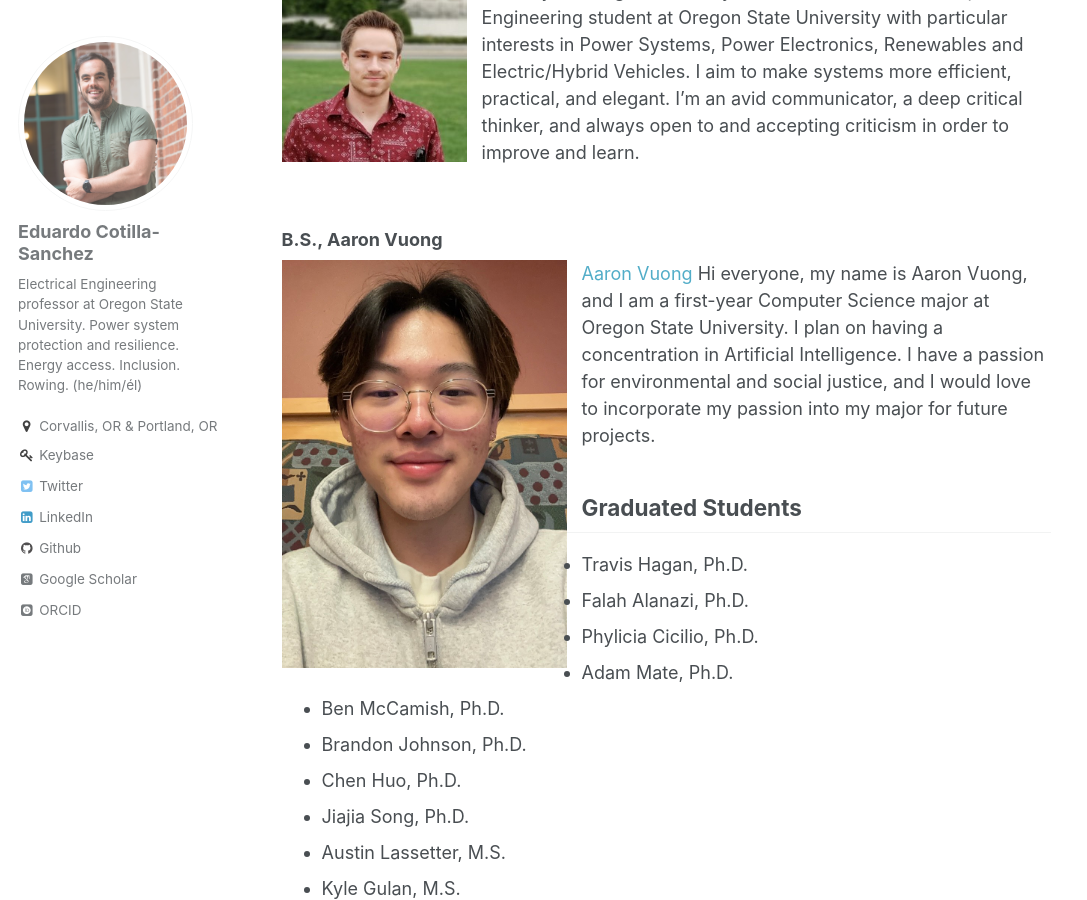
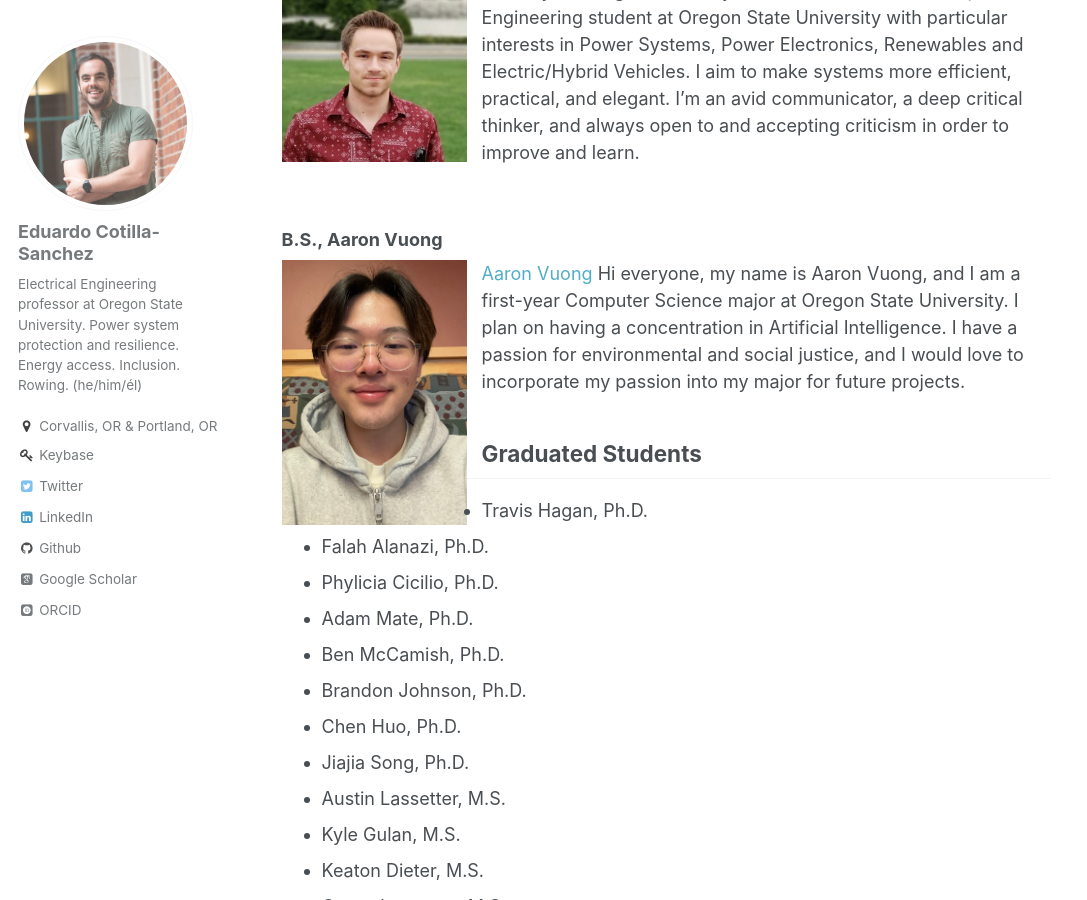
Before and after one commit to ecotillasanchez/ecotillasanchez.github.io, a Jekyll site: the page built from _pages/students.md, in a window 1280 px wide and 900 px high, scrolled down 2282 px. Shown: the whole window, without its empty margins (0-1087 px from the left). Built offline with Jekyll 4.4.1, drawn with Linux system fonts in a browser that asks for light colours; some web fonts are replaced.

Commit message:
Update students.md

```diff
--- a/_pages/students.md
+++ b/_pages/students.md
@@ -24,7 +24,7 @@ author_profile: true
 style="padding-right:15px"> I graduated with a bachelor's degree in Electrical engineering from Obafemi Awolowo University, Nigeria in 2018 and since then worked in the solar renewable industry where I was involved in rooftop installations and rural electrification design and installation of microgrids using Solar and BESS technologies. I am passionate about providing energy access to low income and rural environments through development of sustainable power systems. My research interests include power grid optimization, integration of renewable energy, microgrids design and application of data science tools in power systems. [LinkedIn](https://www.linkedin.com/in/abiodun-oseni/)
 
 ### Ph.D., Kalpani Wijesooriya
-<img align="left" src="https://ecotillasanchez.github.io/files/Kalpani.jpeg" alt="Kalpani Wijesooriya" width="200" height="200"
+<img align="left" src="https://ecotillasanchez.github.io/files/kalpani.jpeg" alt="Kalpani Wijesooriya" width="200" height="200"
 style="padding-right:15px"> I graduated with a bachelor’s degree in Electrical Engineering from University of Moratuwa, Sri Lanka in 2017. Since then I worked as a Building Management Systems Engineer for two years and then as a junior lecturer in University of Moratuwa. My research focuses are power system protection and application of Machine learning to power systems.  During my free time I would love to spend time with my family ,travel and read books.
 
 ### M.S., Riley Weinmann
@@ -40,7 +40,7 @@ style="padding-right:15px"> Zachery McLaughlin is a 1st year M.S. Electrical and
 <br />
 
 ### B.S., Aaron Vuong
-<img align="left" src="https://ecotillasanchez.github.io/files/aaron.jpg" alt="Aaron Vuong" width="300" height="200" style="padding-right:15px"> [Aaron Vuong]() Hi everyone, my name is Aaron Vuong, and I am a first-year Computer Science major at Oregon State University. I plan on having a concentration in Artificial Intelligence. I have a passion for environmental and social justice, and I would love to incorporate my passion into my major for future projects.
+<img align="left" src="https://ecotillasanchez.github.io/files/aaron.jpg" alt="Aaron Vuong" width="200" height="150" style="padding-right:15px"> [Aaron Vuong]() Hi everyone, my name is Aaron Vuong, and I am a first-year Computer Science major at Oregon State University. I plan on having a concentration in Artificial Intelligence. I have a passion for environmental and social justice, and I would love to incorporate my passion into my major for future projects.
 
 
 ## Graduated Students
```
